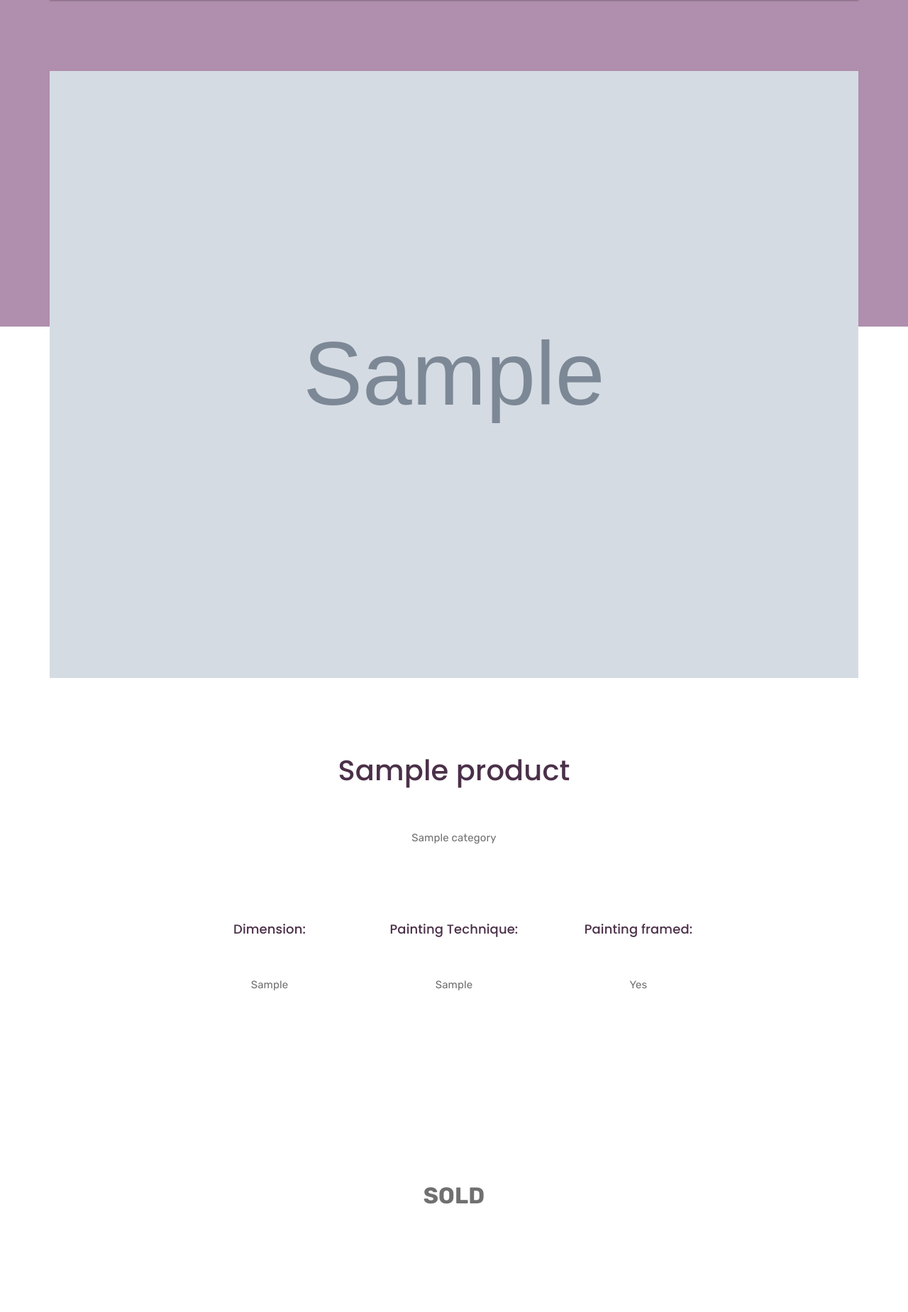
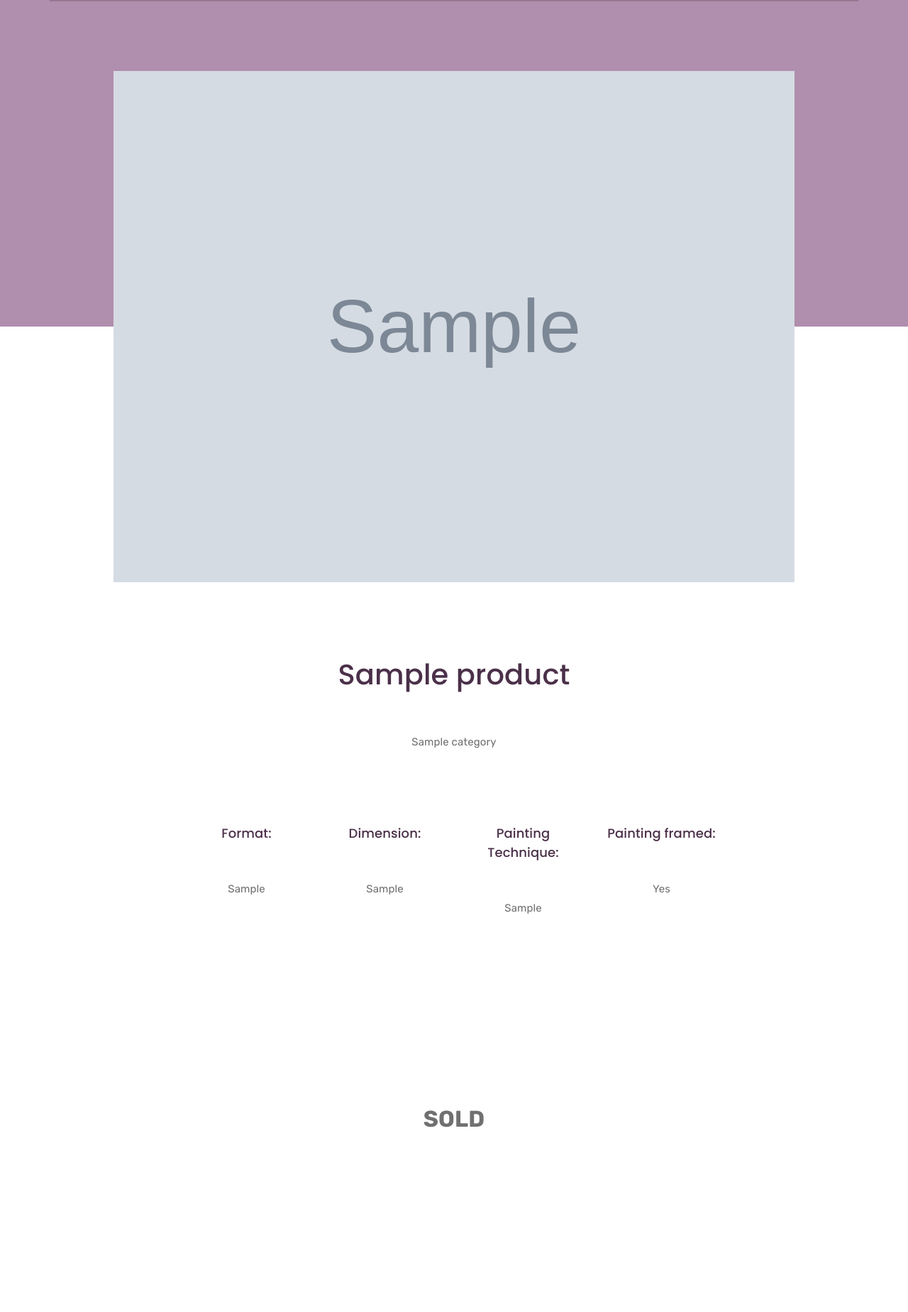
Before and after one commit to ClaudiaInSweden/hanneles_art_gallery, a Django app: page /products/1 in a window 1280 px wide. Shown: the part 86-1934 px from the top of the page at 71% size. After the commit the page ends 1674 px from the top, so only its background shows below. Run offline with Django 3.2, Linux system fonts and the light colour scheme; tables that the repository leaves empty hold one stand-in row (values such as "Sample post"); grey boxes marked "Sample" are stand-in pictures; some libraries are stand-ins or nearby versions.

Commit message:
Add format selection functionality

```diff
--- a/products/models.py
+++ b/products/models.py
@@ -23,17 +23,12 @@ class Product(models.Model):
         ('No', 'No')
     )
 
-    FORMAT = (
-        ('Portrait', 'Portrait'),
-        ('Landscape', 'Landscape'),
-        ('Square', 'Square')
-    )
 
     category = models.ForeignKey('Category', null=True, blank=True, on_delete=models.SET_NULL)
     name = models.CharField(max_length=254)
     artist = models.CharField(max_length=254, default='Hannele K.')
     size = models.CharField(max_length=254)
-    format = models.CharField(max_length=254, choices=FORMAT, default='Portrait')
+    format = models.CharField(max_length=20)
     technique = models.CharField(max_length=254)
     framed = models.CharField(max_length=5, choices=FRAMED, default='No')
     sold = models.BooleanField(default=False)
--- a/products/templates/products/product_detail.html
+++ b/products/templates/products/product_detail.html
@@ -33,21 +33,27 @@
     <div class="col-lg-8">
         <div class="single_product_text text-center">
             <h3>{{ product.name }}</h3>
-            <p>{{ product.category }}</p>
+            <p>{{ product.category.friendly_name }}</p>
         <div class="row">
-            <div class="col-lg-4">
+          <div class="col-lg-3">
+            <div class="single_product_text text-center">
+                <h4>Format:</h4>
+                <p>{{ product.format }}</p>
+            </div>
+        </div>
+            <div class="col-lg-3">
               <div class="single_product_text text-center">
                   <h4>Dimension:</h4>
                   <p>{{ product.size }}</p>
               </div>
           </div>
-          <div class="col-lg-4">
+          <div class="col-lg-3">
             <div class="single_product_text text-center">
                 <h4>Painting Technique:</h4>
                 <p>{{ product.technique }}</p>
             </div>
         </div>
-        <div class="col-lg-4">
+        <div class="col-lg-3">
           <div class="single_product_text text-center">
               <h4>Painting framed:</h4>
               <p>{{ product.framed }}</p>
--- a/products/views.py
+++ b/products/views.py
@@ -2,13 +2,13 @@ from django.shortcuts import render, redirect, reverse, get_object_or_404
 from django.contrib import messages
 from django.db.models import Q
 from .models import Product, Category
-
 
 def all_products (request):
 
     products = Product.objects.all()
     query = None
     categories = None
+    formats = None
 
     if request.GET:
 
@@ -16,6 +16,11 @@ def all_products (request):
             categories = request.GET['category'].split(',')
             products = products.filter(category__name__in=categories)
             categories = Category.objects.filter(name__in=categories)
+
+        if 'format' in request.GET:
+            formats = request.GET['format'].split(',')
+            products = products.filter(format__in=formats)
+            formats = Product.objects.filter(name__in=formats)
 
         if 'q' in request.GET:
             query = request.GET['q']
@@ -30,12 +35,13 @@ def all_products (request):
         'products': products,
         'search_term': query,
         'current_categories': categories,
+        'current_format': formats,
     }
 
     return render(request, 'products/products.html', context)
 
 
-def product_detail (request, product_id):
+def product_detail(request, product_id):
 
     product = get_object_or_404(Product, pk=product_id)
 
--- a/static/css/base.css
+++ b/static/css/base.css
@@ -17,3 +17,9 @@
 .select_option_bottom {
     margin-bottom: 20px;
 }
+
+.single_product_img img {
+    max-height: 120vh;
+    max-width: 120vh;
+    margin: auto;
+}
```
Also changed, not shown: products/templates/products/products.html (+3 -4 lines), products/migrations/0006_alter_product_format.py (added), products/migrations/0007_alter_product_format.py (added).
